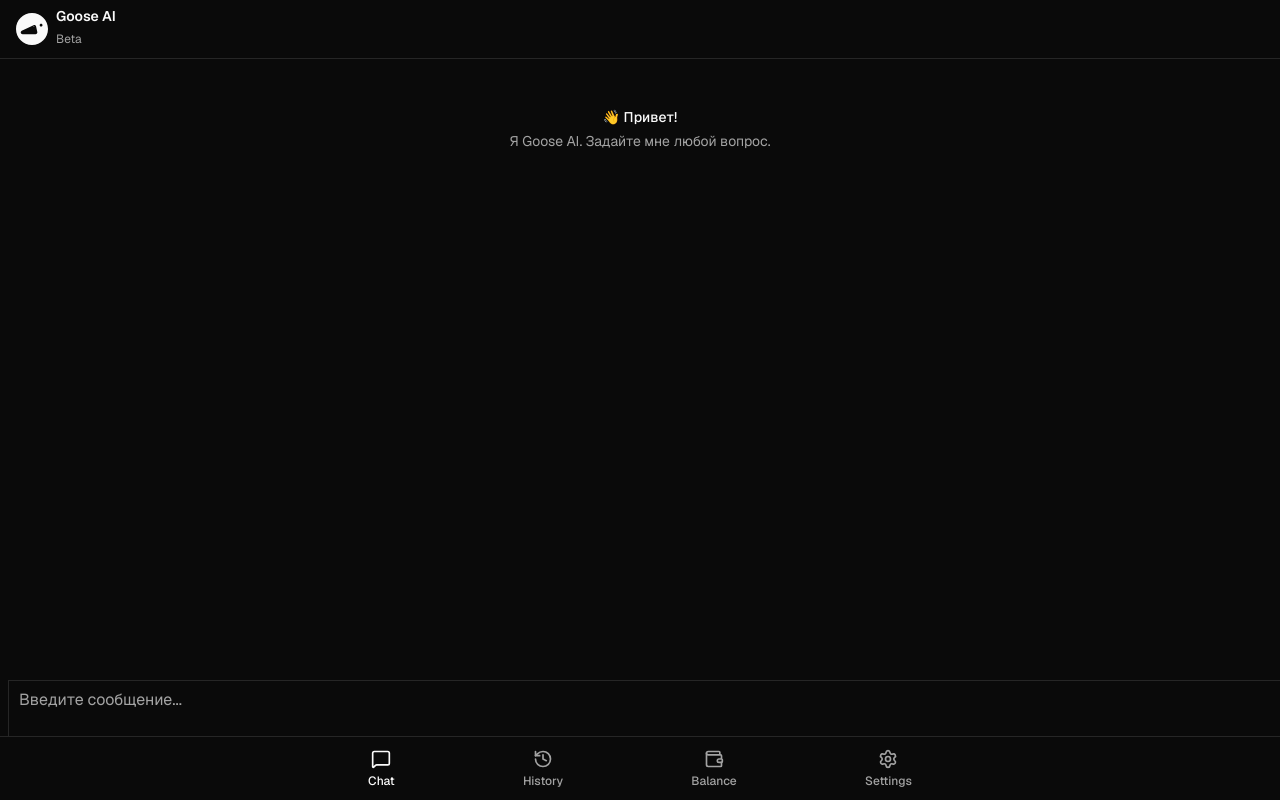
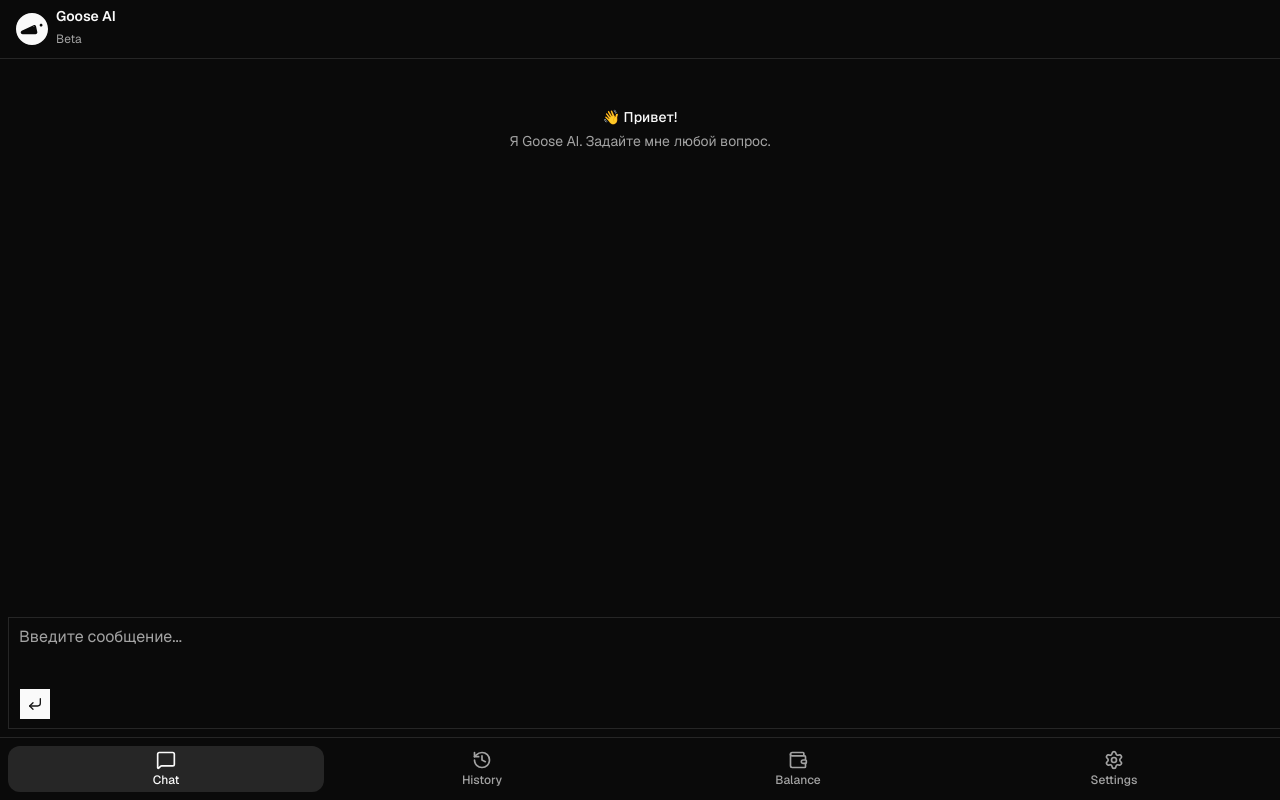
Before and after one commit to goosen-x/goose-ai, a Next.js app: page / in a window 1280 px wide. Built offline with nearby package versions, Linux system fonts and the light colour scheme.

Commit message:
Fix bottom nav layout - remove fixed positioning

```diff
--- a/components/shared/bottom-nav.tsx
+++ b/components/shared/bottom-nav.tsx
@@ -16,8 +16,7 @@
   const pathname = usePathname();
 
   return (
-    <nav className="fixed bottom-0 left-0 right-0 h-16 bg-background border-t z-50">
-      <div className="flex h-full items-center justify-around max-w-2xl mx-auto">
+    <nav className="flex shrink-0 items-center justify-around border-t bg-background px-2 py-2">
       {navItems.map(({ href, icon: Icon, label }) => {
         const isActive = pathname === href;
         return (
@@ -25,11 +24,10 @@
             key={href}
             href={href}
             className={cn(
-                "flex flex-col items-center justify-center gap-1 px-4 py-2 cursor-pointer",
-                "transition-colors rounded-lg",
+              "flex flex-1 cursor-pointer flex-col items-center justify-center gap-0.5 py-1 rounded-lg transition-colors",
               isActive
-                  ? "text-primary"
-                  : "text-muted-foreground hover:text-foreground hover:bg-accent"
+                ? "text-foreground bg-secondary"
+                : "text-muted-foreground hover:text-foreground"
             )}
           >
             <Icon className="h-5 w-5" />
@@ -37,7 +35,6 @@
           </Link>
         );
       })}
-      </div>
     </nav>
   );
 }
```
Lines whose indentation alone changed are shown as unchanged.
